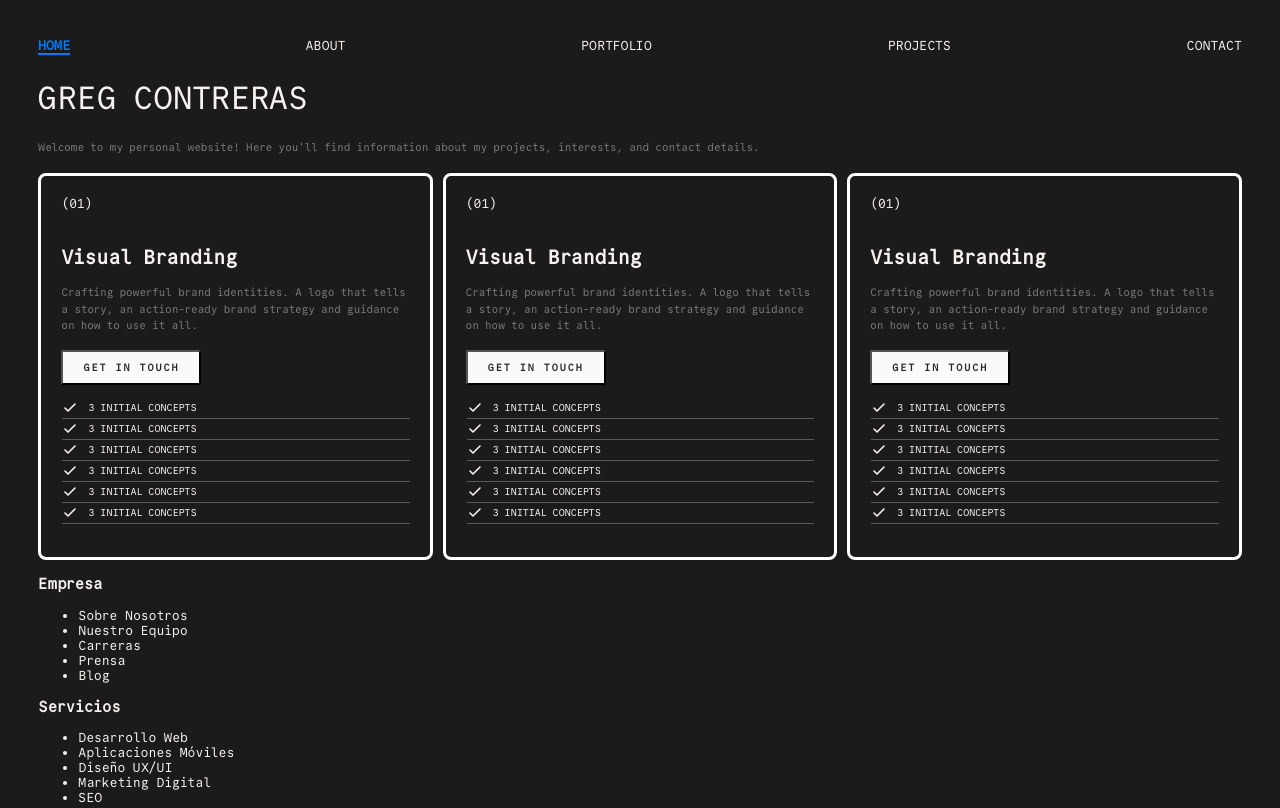
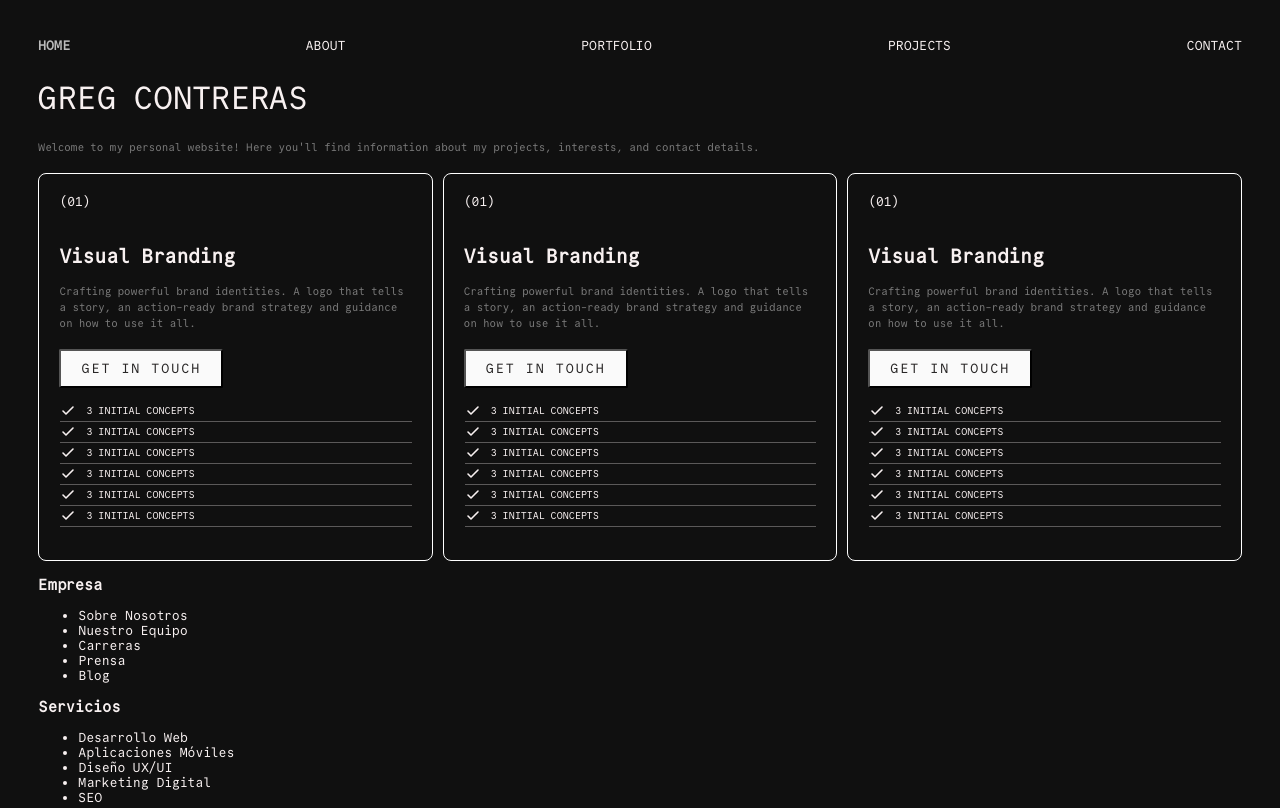
Before and after one commit to gregcont/portfolio, a plain HTML site: page index.html in a window 1280 px wide. Shown: the top 808 px of the page. Drawn offline with Linux system fonts and the light colour scheme.

Commit message:
new updates

```diff
--- a/index.html
+++ b/index.html
@@ -3,7 +3,7 @@
 <head>
     <meta charset="UTF-8">
     <meta name="viewport" content="width=device-width, initial-scale=1.0">
-    <title>Greg Contreras</title>
+    <title>Greg Contreras | Graphic Designer</title>
     <link rel="stylesheet" href="styles.css">
     <!-- <nav>
         <ul>
--- a/styles.css
+++ b/styles.css
@@ -36,13 +36,19 @@
 /* Navegación activa */
 .nav-link.active {
     font-weight: bold;
-    color: #007bff; /* Ajusta según tu diseño */
-    border-bottom: 2px solid currentColor; /* Opcional */
+    color: #bbbbbb; /* Ajusta según tu diseño */
+    /* border-bottom: 2px solid currentColor; Opcional */
 }
 
 a {
     text-decoration: none;
     color: #f8f1f1;
+    transition: color 0.3s ease;
+
+    &:hover {
+        color: #bbbbbb;
+    }
+
 }
 
 
@@ -59,7 +65,7 @@ nav ul {
 
 body{
     margin: 3%;
-    background: #1c1b1b;
+    background: #101010;
     color: #f8f1f1;
     font-family: "Commitmono", monospace;
     font-weight: 100;
@@ -81,8 +87,7 @@ body{
 
 article {
         border-radius: 8px;
-        border-color: white;
-        border-style: solid;
+        border: #ffffff 1px solid;
         padding: 20px;
 
         h2 {
@@ -92,7 +97,7 @@ article {
         button {
             margin-top: 2%;
             padding: 10px 20px;
-            font-size: x-small;
+            font-size: normal;
             background-color: #fafafa;
             border-radius: 2px;
             letter-spacing: 2px;
@@ -101,7 +106,6 @@ article {
 
             .cta-link {
                 color: #282626;
-                font-weight: bold;
                 text-transform: uppercase;
             }
         }
```
